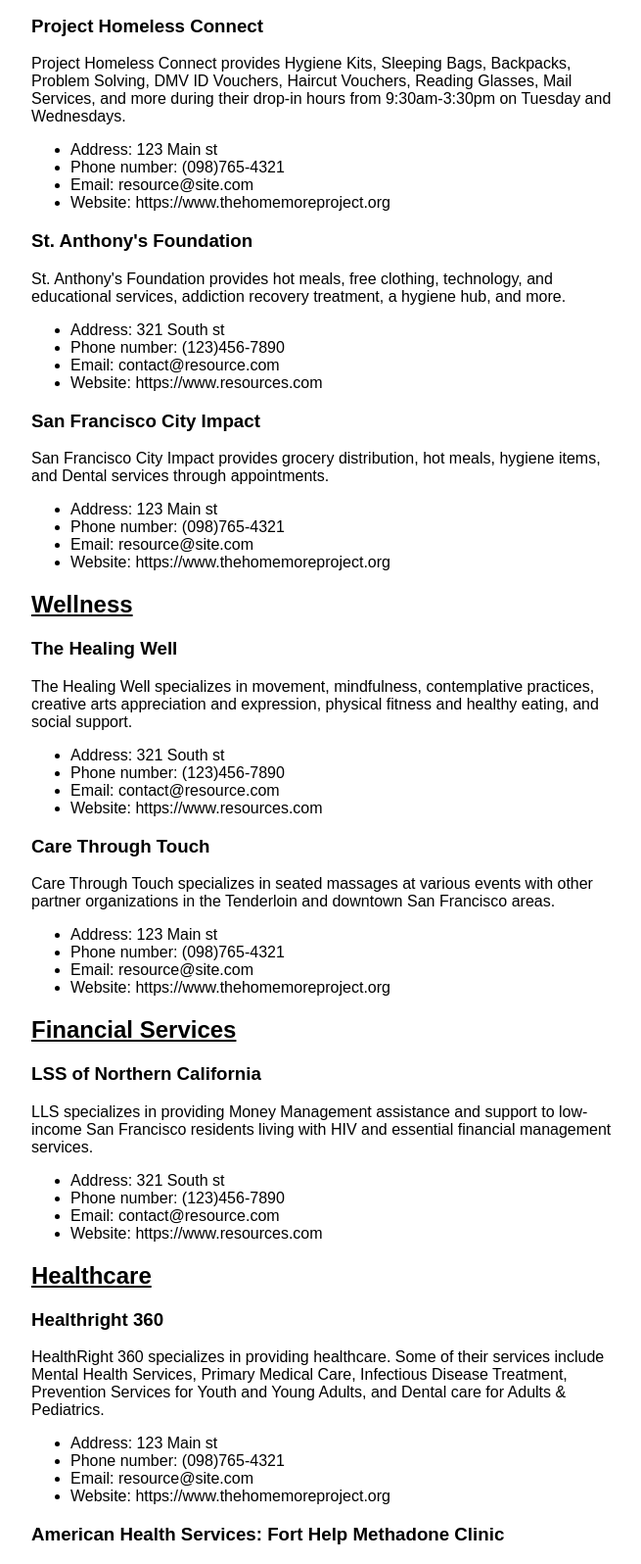
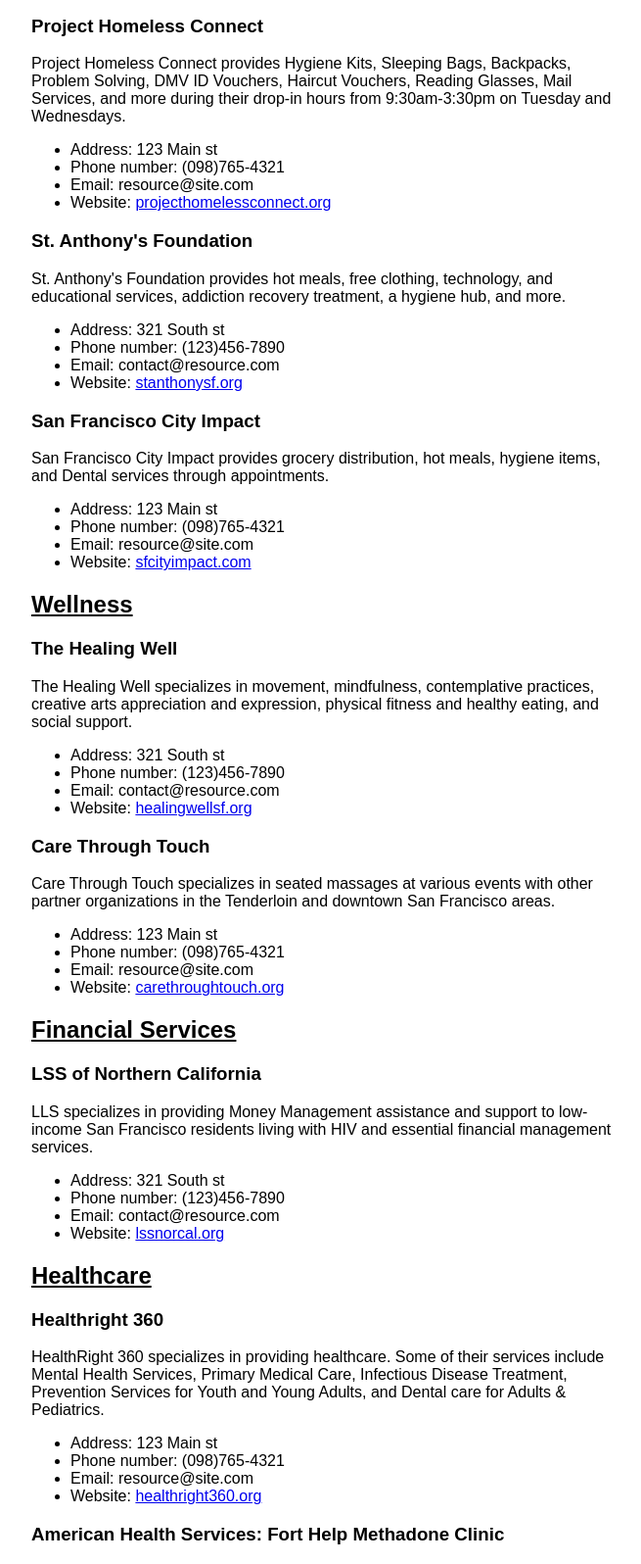
Before and after one commit to mzkahane/SyncMore, a Django app: page /resources in a window 1280 px wide. Shown: the part 300-1896 px from the top of the page at 98% size, without its empty margins (0-655 px from the left). Run offline with Django 4.2, Linux system fonts and the light colour scheme.

Commit message:
Add links to resources page

```diff
--- a/resources/templates/resources/resources.html
+++ b/resources/templates/resources/resources.html
@@ -64,7 +64,7 @@
             <li>Address: 123 Main st</li>
             <li>Phone number: (098)765-4321</li>
             <li>Email: resource@site.com</li>
-            <li>Website: https://www.thehomemoreproject.org</li>
+            <li>Website: <a href="https://www.projecthomelessconnect.org/">projecthomelessconnect.org</a></li>
         </ul>
         <h3>St. Anthony's Foundation</h3>
         <p>
@@ -76,7 +76,7 @@
             <li>Address: 321 South st</li>
             <li>Phone number: (123)456-7890</li>
             <li>Email: contact@resource.com</li>
-            <li>Website: https://www.resources.com</li>
+            <li>Website: <a href="https://www.stanthonysf.org/">stanthonysf.org</a></li>
         </ul>
         <h3>San Francisco City Impact</h3>
         <p>
@@ -87,7 +87,7 @@
             <li>Address: 123 Main st</li>
             <li>Phone number: (098)765-4321</li>
             <li>Email: resource@site.com</li>
-            <li>Website: https://www.thehomemoreproject.org</li>
+            <li>Website: <a href="https://www.sfcityimpact.com/">sfcityimpact.com</a></li>
         </ul>
         <h2><u>Wellness</u></h2>
         <h3>The Healing Well</h3>
@@ -100,7 +100,7 @@
             <li>Address: 321 South st</li>
             <li>Phone number: (123)456-7890</li>
             <li>Email: contact@resource.com</li>
-            <li>Website: https://www.resources.com</li>
+            <li>Website: <a href="https://www.healingwellsf.org/">healingwellsf.org</a></li>
         </ul>
         <h3>Care Through Touch</h3>
         <p>
@@ -112,7 +112,7 @@
             <li>Address: 123 Main st</li>
             <li>Phone number: (098)765-4321</li>
             <li>Email: resource@site.com</li>
-            <li>Website: https://www.thehomemoreproject.org</li>
+            <li>Website: <a href="http://www.carethroughtouch.org/">carethroughtouch.org</a></li>
         </ul>
         <h2><u>Financial Services</u></h2>
         <h3>LSS of Northern California</h3>
@@ -125,7 +125,7 @@
             <li>Address: 321 South st</li>
             <li>Phone number: (123)456-7890</li>
             <li>Email: contact@resource.com</li>
-            <li>Website: https://www.resources.com</li>
+            <li>Website: <a href="https://www.lssnorcal.org/">lssnorcal.org</a></li>
         </ul>
         <h2><u>Healthcare</u></h2>
         <h3>Healthright 360</h3>
@@ -139,20 +139,19 @@
             <li>Address: 123 Main st</li>
             <li>Phone number: (098)765-4321</li>
             <li>Email: resource@site.com</li>
-            <li>Website: https://www.thehomemoreproject.org</li>
+            <li>Website: <a href="https://www.healthright360.org/">healthright360.org</a></li>
         </ul>
         <h3>American Health Services: Fort Help Methadone Clinic</h3>
         <p>
-            HealthRight 360 specializes in providing healthcare. Some of their
-            services include Mental Health Services, Primary Medical Care,
-            Infectious Disease Treatment, Prevention Services for Youth and
-            Young Adults, and Dental care for Adults & Pediatrics.
+            Fort Help Clinic focuses on Narcotics Replacement Therapy,
+            Substance Abuse Treatment, Methadone Program, and Substance
+            Counseling.
         </p>
         <ul>
             <li>Address: 321 South st</li>
             <li>Phone number: (123)456-7890</li>
             <li>Email: contact@resource.com</li>
-            <li>Website: https://www.resources.com</li>
+            <li>Website: <a href="https://www.americanhealthservices.org/">americanhealthservices.org</a></li>
         </ul>
         <h2><u>Shelter</u></h2>
         <h3>Episcopal Community Services - SF</h3>
@@ -164,7 +163,7 @@
             <li>Address: 123 Main st</li>
             <li>Phone number: (098)765-4321</li>
             <li>Email: resource@site.com</li>
-            <li>Website: https://www.thehomemoreproject.org</li>
+            <li>Website: <a href="https://ecs-sf.org/">ecs-sf.org</a></li>
         </ul>
         <h3>St. Vincent de Paul- MSC Shelter and Navigation Center</h3>
         <p>
@@ -175,7 +174,7 @@
             <li>Address: 321 South st</li>
             <li>Phone number: (123)456-7890</li>
             <li>Email: contact@resource.com</li>
-            <li>Website: https://www.resources.com</li>
+            <li>Website: <a href="https://svdp-sf.org/">svdp-sf.org</a></li>
         </ul>
         <h3>Dolores Street Community Services</h3>
         <p>
@@ -186,7 +185,7 @@
             <li>Address: 123 Main st</li>
             <li>Phone number: (098)765-4321</li>
             <li>Email: resource@site.com</li>
-            <li>Website: https://www.thehomemoreproject.org</li>
+            <li>Website: <a href="https://www.dscs.org">dscs.org</a></li>
         </ul>
         <h2><u>Human Connection</u></h2>
         <h3>Miracle Messages</h3>
@@ -201,7 +200,7 @@
             <li>Address: 321 South st</li>
             <li>Phone number: (123)456-7890</li>
             <li>Email: contact@resource.com</li>
-            <li>Website: https://www.resources.com</li>
+            <li>Website: <a href="https://www.miraclemessages.org/">miraclemessages.org</a></li>
         </ul>
         <h3>San Francisco Night Ministry</h3>
         <p>
@@ -214,7 +213,7 @@
             <li>Address: 321 South st</li>
             <li>Phone number: (123)456-7890</li>
             <li>Email: contact@resource.com</li>
-            <li>Website: https://www.resources.com</li>
+            <li>Website: <a href="https://sfnightministry.org/">sfnightministry.org</a></li>
         </ul>
     </section>
 
```
